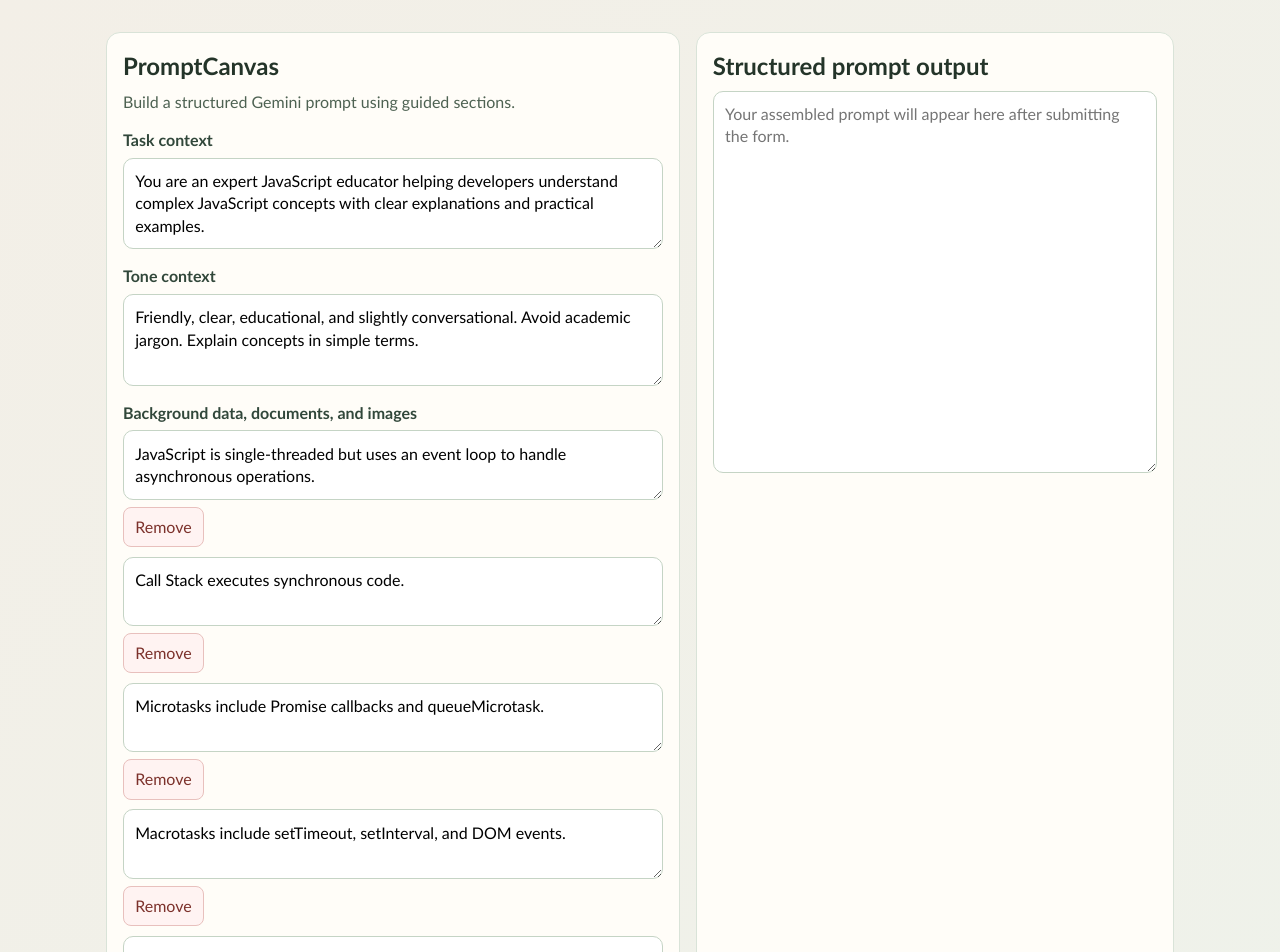
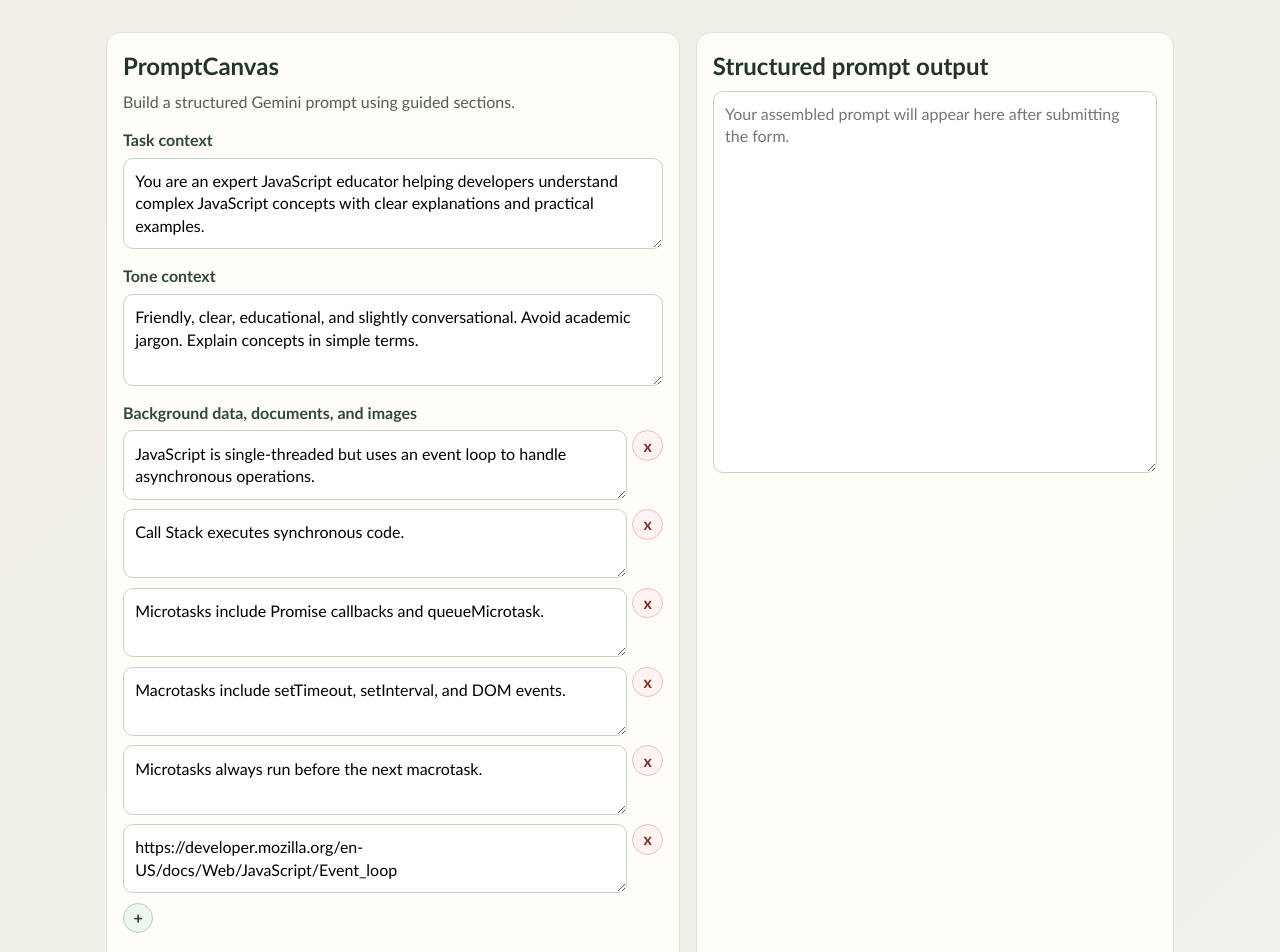
Before and after one commit to RobertoFreireDev/PromptCanvas, a React (Vite) app in the folder promptcanvas/: page / in a window 1280 px wide. Shown: the top 952 px of the page. Built offline with nearby package versions, Linux system fonts and the light colour scheme.

Commit message:
adjust buttons

```diff
--- a/promptcanvas/src/App.css
+++ b/promptcanvas/src/App.css
@@ -57,7 +57,9 @@ textarea {
 
 .listRow {
   display: grid;
-  gap: 0.45rem;
+  grid-template-columns: 1fr auto;
+  align-items: start;
+  gap: 0.35rem;
 }
 
 button {
@@ -80,6 +82,37 @@ button {
   background: #fff3f2;
   border-color: #e8c0bd;
   color: #7c312b;
+}
+
+.iconBtn {
+  width: 1.9rem;
+  height: 1.9rem;
+  border-radius: 999px;
+  padding: 0;
+  display: inline-flex;
+  align-items: center;
+  justify-content: center;
+  font-size: 1rem;
+  font-weight: 700;
+  line-height: 1;
+}
+
+.addItemBtn {
+  justify-self: start;
+  background: #eef6ef;
+  border-color: #b9cdbb;
+  color: #27402f;
+}
+
+.removeItemBtn {
+  background: #fff3f2;
+  border-color: #e8c0bd;
+  color: #7c312b;
+}
+
+.removeItemBtn:disabled {
+  opacity: 0.5;
+  cursor: not-allowed;
 }
 
 .submitBtn {
--- a/promptcanvas/src/components/ListField.tsx
+++ b/promptcanvas/src/components/ListField.tsx
@@ -27,17 +27,25 @@ function ListField({
           />
           <button
             type="button"
-            className="dangerBtn"
+            className="iconBtn removeItemBtn"
             onClick={() => onRemoveItem(index)}
             disabled={items.length === 1}
+            aria-label={`Remove item ${index + 1}`}
+            title="Remove item"
           >
-            Remove
+            x
           </button>
         </div>
       ))}
 
-      <button type="button" className="secondaryBtn" onClick={onAddItem}>
-        Add item
+      <button
+        type="button"
+        className="iconBtn addItemBtn"
+        onClick={onAddItem}
+        aria-label="Add item"
+        title="Add item"
+      >
+        +
       </button>
     </div>
   )
```
